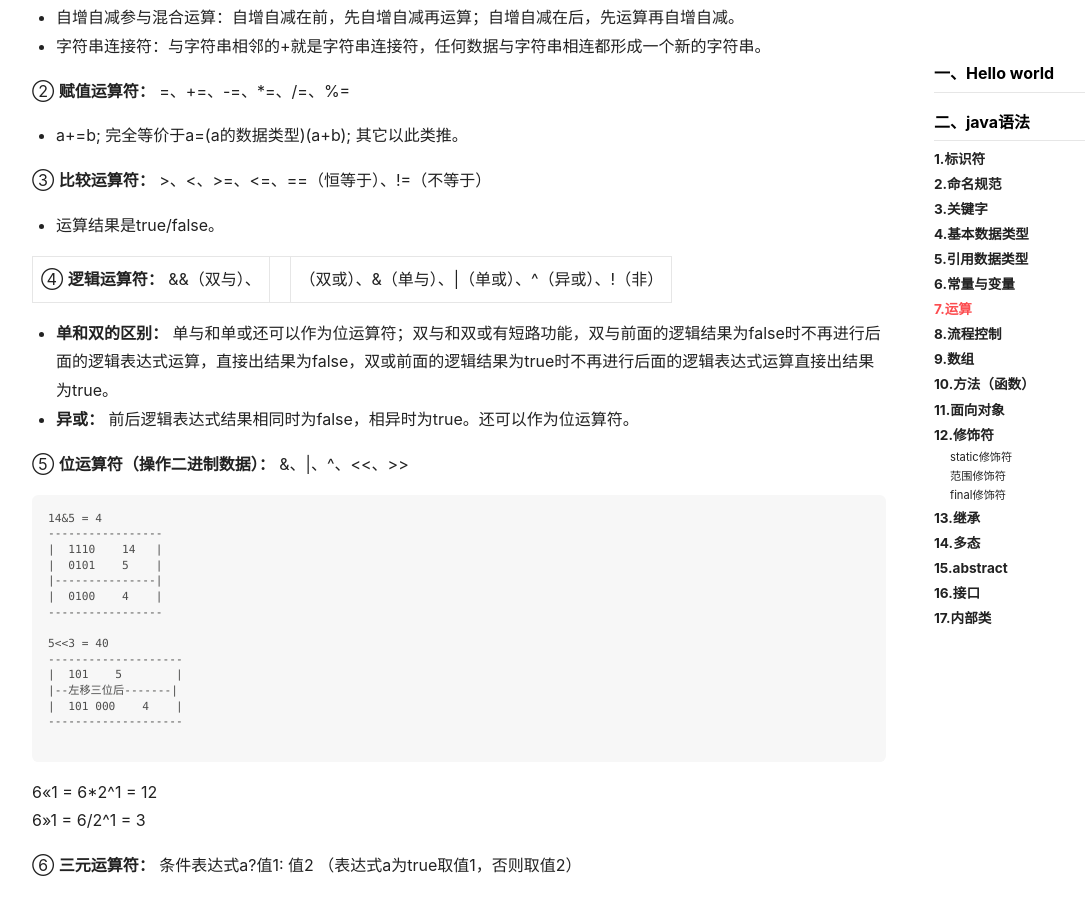
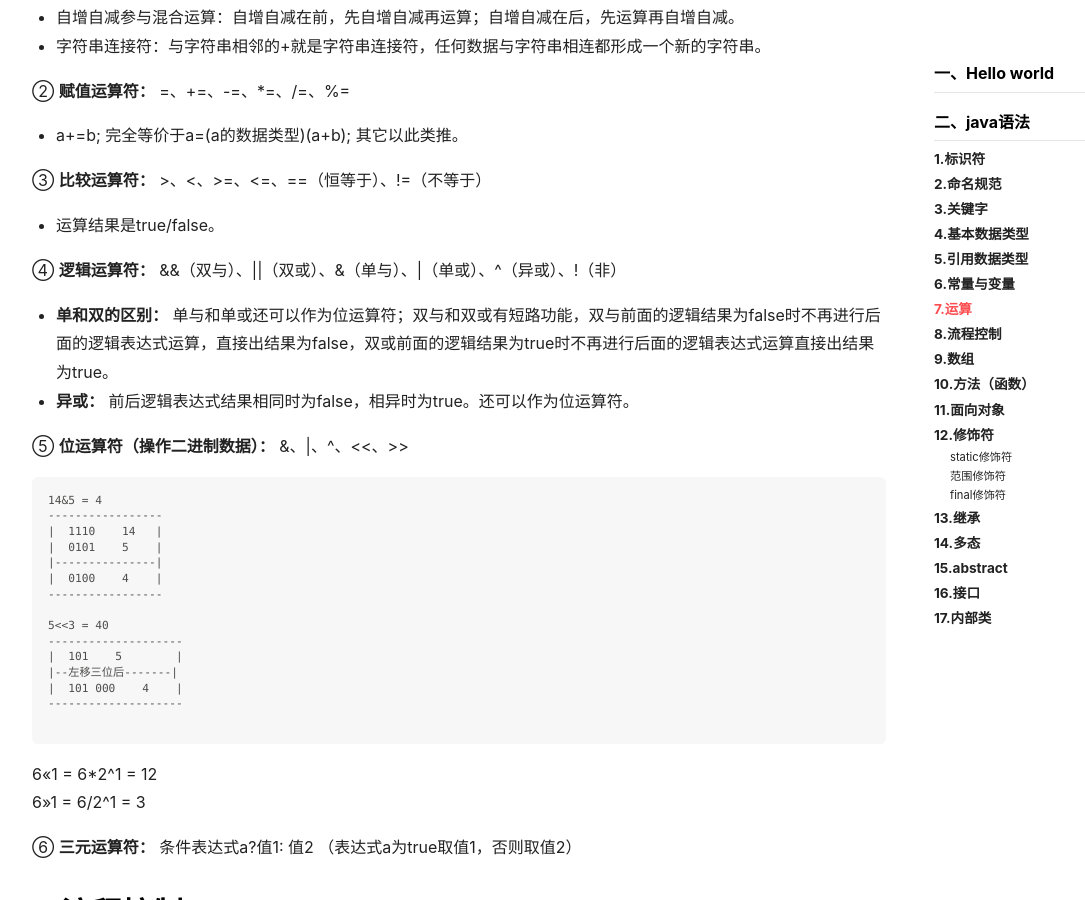
Before and after one commit to cyrusxiao/cyrusxiao.github.io, a Jekyll site: the page built from _posts/2019-01-05-JavaSE1.md, in a window 1280 px wide and 900 px high, scrolled down 3950 px. Shown: the whole window, without its empty margins (71-1156 px from the left). Built offline with Jekyll 4.4.1, drawn with Linux system fonts in a browser that asks for light colours; nearby versions of some CDN libraries.

```diff
--- a/_posts/2019-01-05-JavaSE1.md
+++ b/_posts/2019-01-05-JavaSE1.md
@@ -106,7 +106,7 @@ java中处理变量： <br>
 
 * 运算结果是true/false。 <br>
 
-④ **逻辑运算符：**  &&（双与）、||（双或）、&（单与）、\|（单或）、^（异或）、!（非） <br>
+④ **逻辑运算符：**  &&（双与）、\|\|（双或）、&（单与）、\|（单或）、^（异或）、!（非） <br>
 
 *  **单和双的区别：**  单与和单或还可以作为位运算符；双与和双或有短路功能，双与前面的逻辑结果为false时不再进行后面的逻辑表达式运算，直接出结果为false，双或前面的逻辑结果为true时不再进行后面的逻辑表达式运算直接出结果为true。
 *  **异或：**  前后逻辑表达式结果相同时为false，相异时为true。还可以作为位运算符。<br>
```
